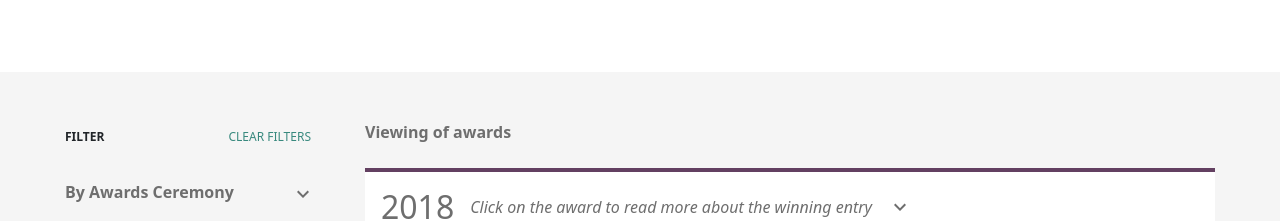
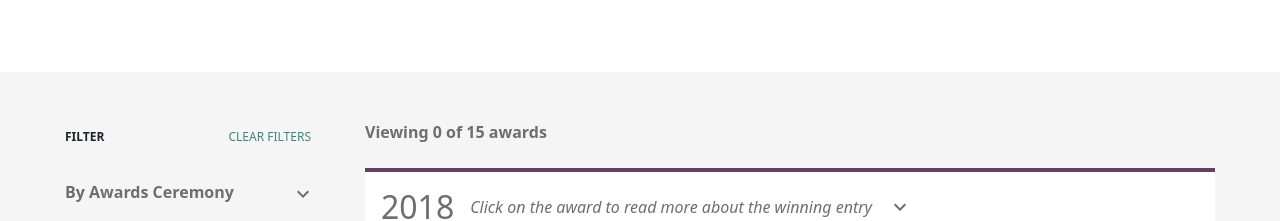
Before and after one commit to Liam-gosnell/WolfgangTest, a React (Create React App) app: page / in a window 1280 px wide. Shown: the part 800-1021 px from the top of the page. Built offline with nearby package versions, Linux system fonts and the light colour scheme.

Commit message:
Clean up of code in awards.js

```diff
--- a/src/Awards.css
+++ b/src/Awards.css
@@ -110,12 +110,6 @@
 }
 
 
-/* .ceremony {
-    display: flex;
-    border-top: 1px dotted #6DB2AA;
-} */
-
-
 .details__left{
     margin-top: 12px;
 }
@@ -141,6 +135,7 @@
     font-size: 1rem;
     font-weight: normal;
     font-style: italic;
+    color: #6E6E6E;
 }
 
 .winner {
--- a/src/Awards.js
+++ b/src/Awards.js
@@ -80,12 +80,7 @@ function Awards() {
           </div>
           <div className="awards-container">
             <p>
-              {" "}
-              Viewing{" "}
-              <span id="award-count">
-                {/* {awardsData.filter((award) => award.isToggled).length} */}
-              </span>{" "}
-              of {awardsData.length} awards{" "}
+              Viewing 0 of 15 awards
             </p>
 
             <div className="award-list">
```
